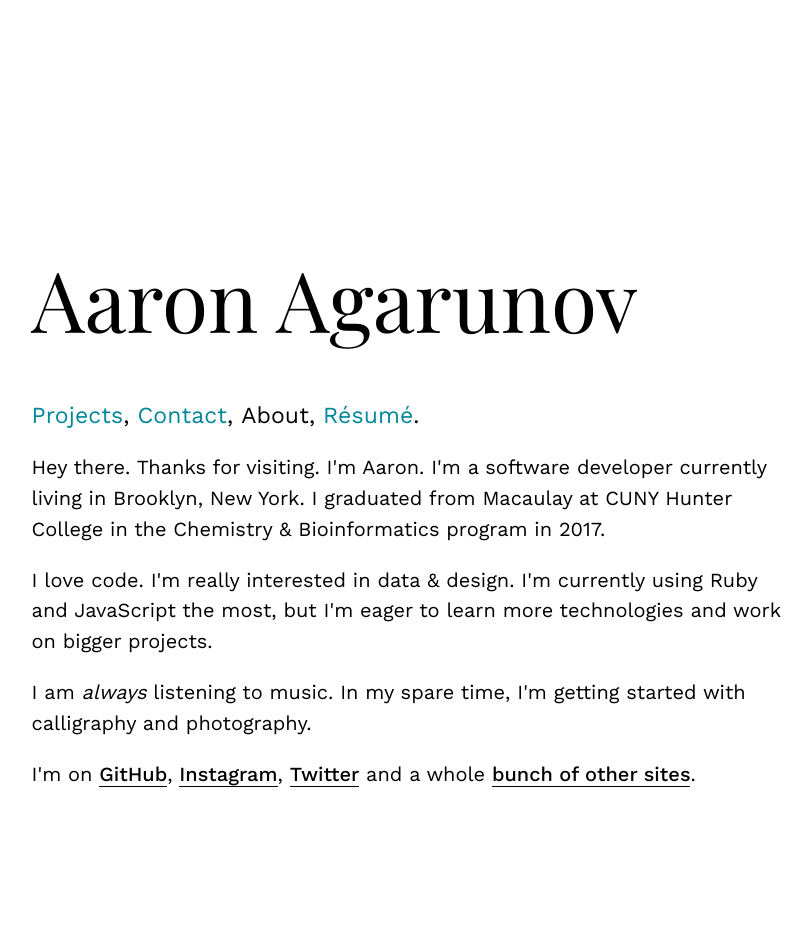
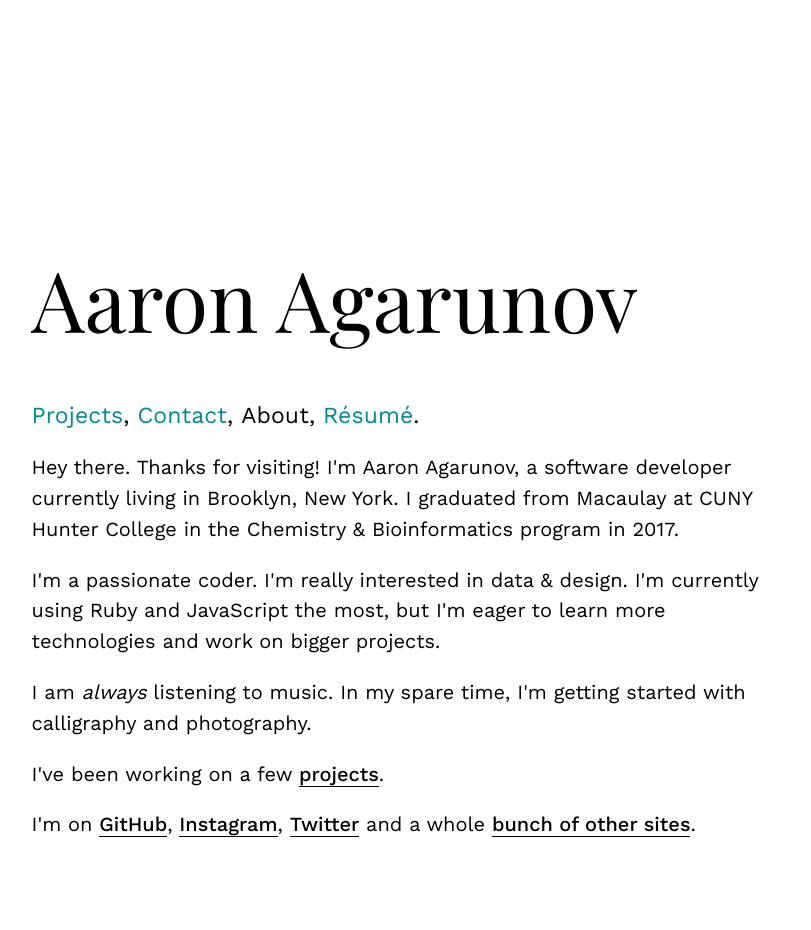
Before and after one commit to agarun/agarun.github.io, a Jekyll site: the page built from _pages/about.html, in a window 1280 px wide. Shown: the whole page, without its empty margins (186-997 px from the left). Built offline with Jekyll 4.4.1, drawn with Linux system fonts in a browser that asks for light colours; some web fonts are replaced; before the commit the page ends 900 px from its top, so only the background shows below that.

Commit message:
Update about.html

```diff
--- a/_pages/about.html
+++ b/_pages/about.html
@@ -4,11 +4,13 @@ title: About
 permalink: /about/
 ---
 <div class="about">
-  <p>Hey there. Thanks for visiting. I'm Aaron. I'm a software developer currently living in Brooklyn, New York. I graduated from Macaulay at CUNY Hunter College in the Chemistry & Bioinformatics program in 2017.</p>
+  <p>Hey there. Thanks for visiting! I'm Aaron Agarunov, a software developer currently living in Brooklyn, New York. I graduated from Macaulay at CUNY Hunter College in the Chemistry & Bioinformatics program in 2017.</p>
 
-  <p>I love code. I'm really interested in data & design. I'm currently using Ruby and JavaScript the most, but I'm eager to learn more technologies and work on bigger projects.</p>
+  <p>I'm a passionate coder. I'm really interested in data & design. I'm currently using Ruby and JavaScript the most, but I'm eager to learn more technologies and work on bigger projects.</p>
 
   <p>I am <em>always</em> listening to music. In my spare time, I'm getting started with calligraphy and photography.</p>
 
-  <p>I'm on <a href="" class="link-snap" target="_blank">GitHub</a>, <a href="" class="link-snap" target="_blank">Instagram</a>, <a href="" class="link-snap" target="_blank">Twitter</a> and a whole <a href="" class="link-snap">bunch of other sites</a>.</p>
+  <p>I've been working on a few <a href="/work/">projects</a>.</p>
+
+  <p>I'm on <a href="https://github.com/agarun" class="link-snap" target="_blank">GitHub</a>, <a href="https://www.instagram.com/agarunov/" class="link-snap" target="_blank">Instagram</a>, <a href="https://twitter.com/agarune" class="link-snap" target="_blank">Twitter</a> and a whole <a href="/contact/" class="link-snap">bunch of other sites</a>.</p>
 </div>
```
